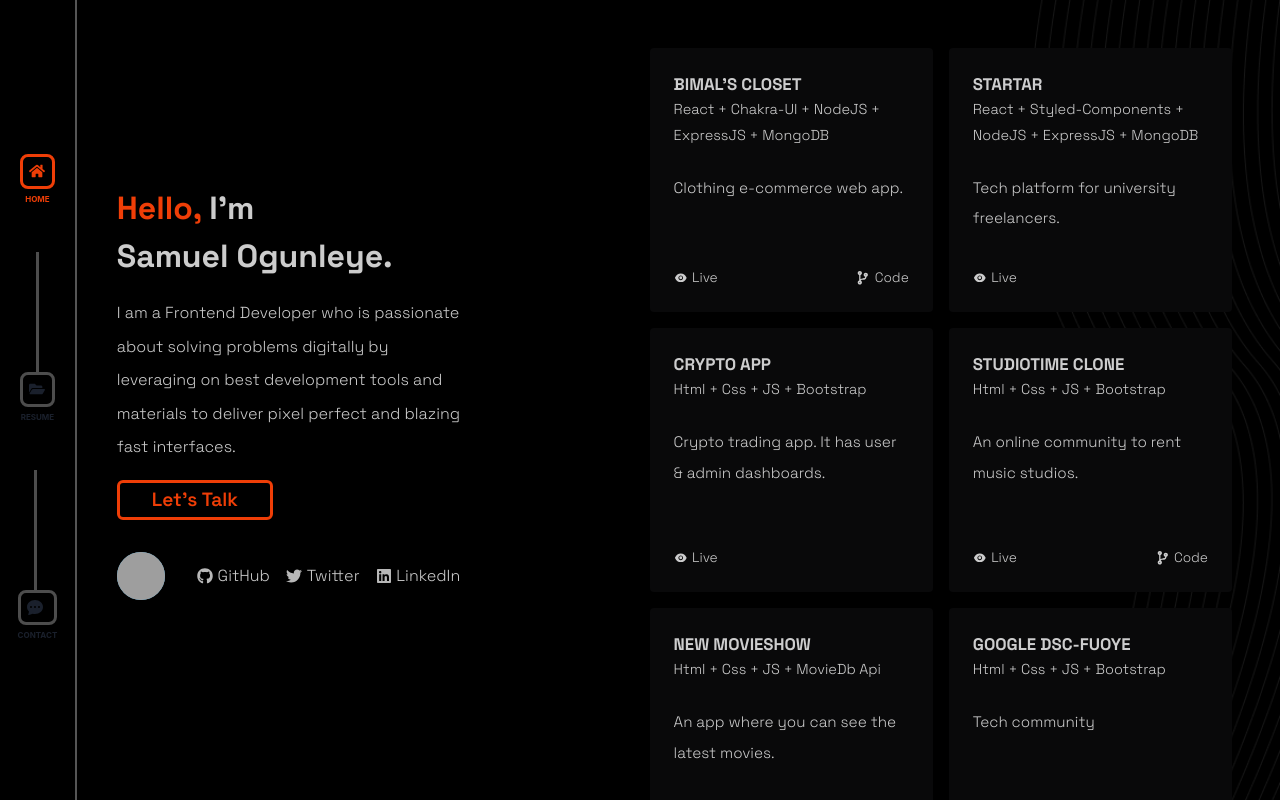
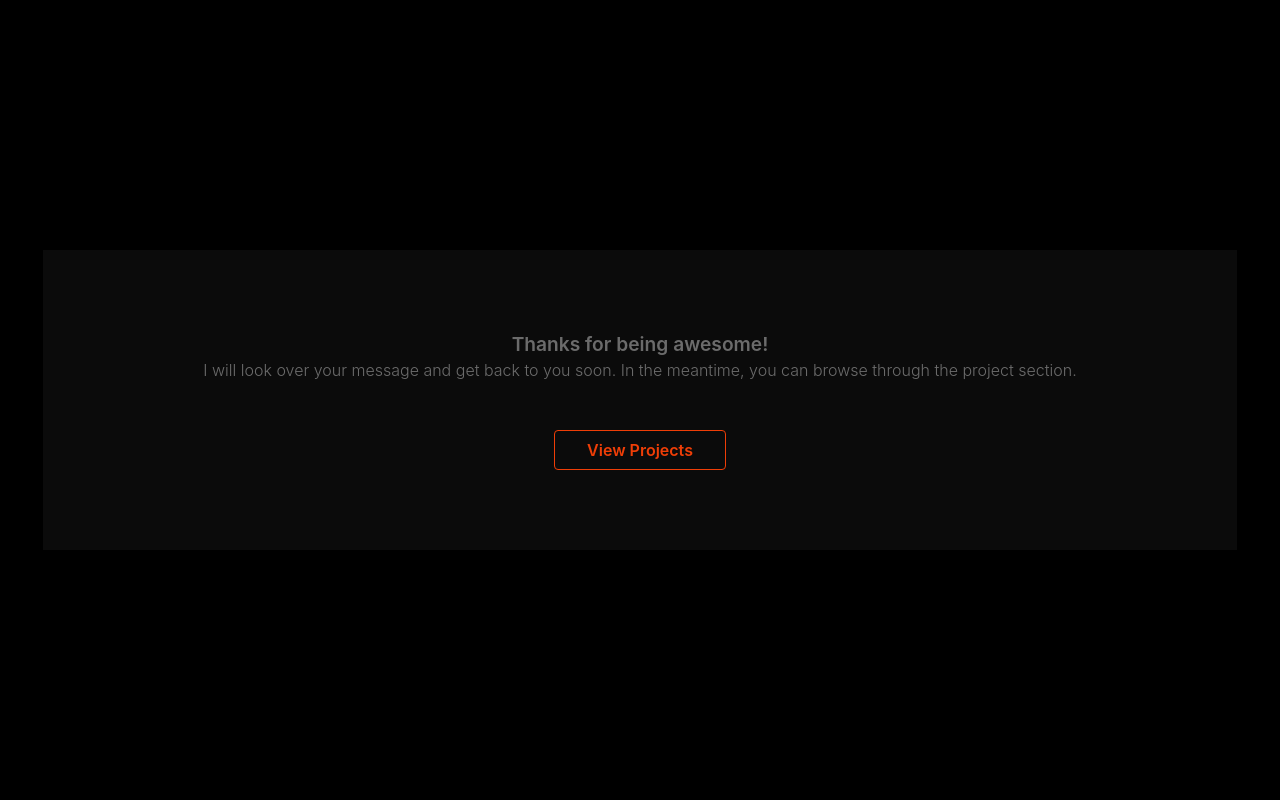
Before and after one commit to Sproff/sproff-portfolio, a React (Create React App) app: page /success in a window 1280 px wide. Before the commit this address led to /. Built offline with nearby package versions, Linux system fonts and the light colour scheme; grey boxes are pictures that could not be loaded.

Commit message:
made some fixes

```diff
--- a/package.json
+++ b/package.json
@@ -6,6 +6,7 @@
     "@chakra-ui/react": "^1.6.2",
     "@emotion/react": "^11",
     "@emotion/styled": "^11",
+    "@formspree/react": "^2.2.3",
     "@testing-library/jest-dom": "^5.11.4",
     "@testing-library/react": "^11.1.0",
     "@testing-library/user-event": "^12.1.10",
--- a/src/layouts/SideBar.jsx
+++ b/src/layouts/SideBar.jsx
@@ -40,10 +40,10 @@ export const SideBar = () => {
 						<Box cursor="pointer" position="relative">
 							<Box
 								position="absolute"
-								top={["-85px", "-85px", "-130px", "-120px"]}
+								top={["-85px", "-85px", "-130px", "-90px"]}
 								left="16px"
 								width="3px"
-								height={["85px", "85px", "130px", "120px"]}
+								height={["85px", "85px", "130px", "90px"]}
 								backgroundColor="rgba(255, 255, 255, 0.3)"
 								className="vertical_line"
 							/>
@@ -71,10 +71,10 @@ export const SideBar = () => {
 						<Box cursor="pointer" position="relative">
 							<Box
 								position="absolute"
-								top={["-85px", "-85px", "-130px", "-120px"]}
+								top={["-85px", "-85px", "-130px", "-90px"]}
 								left="16px"
 								width="3px"
-								height={["85px", "85px", "130px", "120px"]}
+								height={["85px", "85px", "130px", "90px"]}
 								backgroundColor="rgba(255, 255, 255, 0.3)"
 								className="vertical_line"
 							/>
--- a/src/pages/Contact.jsx
+++ b/src/pages/Contact.jsx
@@ -8,9 +8,18 @@ import {
 	Textarea,
 } from "@chakra-ui/react";
 import React from "react";
+import { Redirect } from "react-router-dom";
+
+import { useForm, ValidationError } from "@formspree/react";
 import { MainLayout } from "../layouts/MainLayout";
 
 export const Contact = () => {
+	const [submit, handleSubmit] = useForm("xyyljerr");
+
+	if (submit.succeeded) {
+		return <Redirect to="/success" />;
+	}
+
 	return (
 		<Box w="100%">
 			<MainLayout isMobile={true}>
@@ -26,14 +35,20 @@ export const Contact = () => {
 						borderRadius="4px"
 						width="100%"
 						padding="1.5rem"
-						marginBottom={["4.5rem", "4.3rem", "3rem", "3rem"]}
+						mb={["1.5rem", "1.5rem", "1.5rem", "1rem"]}
+						mt={["1.5rem", "1.5rem", "1.5rem", "1rem"]}
 					>
-						<FormControl id="name" isRequired>
-							<Box>
+						<FormControl
+							onSubmit={handleSubmit}
+							id="form"
+							isRequired
+							method="post"
+							as="form"
+						>
 							<Box>
 								<FormLabel>Name</FormLabel>
 								<Input
-										type="text"
+									type="name"
 									id="name"
 									aria-required="true"
 									required
@@ -48,6 +63,11 @@ export const Contact = () => {
 										borderColor: "#EF3E07",
 										boxShadow: "none",
 									}}
+								/>
+								<ValidationError
+									prefix="Name"
+									field="name"
+									errors={submit.errors}
 								/>
 							</Box>
 
@@ -69,11 +89,18 @@ export const Contact = () => {
 										boxShadow: "none",
 									}}
 								/>
+								<ValidationError
+									prefix="Email"
+									field="email"
+									errors={submit.errors}
+								/>
 							</Box>
 
 							<Box>
 								<FormLabel mt="2rem">Message</FormLabel>
 								<Textarea
+									id="message"
+									name="message"
 									border="1px solid rgba(255, 255, 255, 0.4)"
 									borderRadius="4px"
 									borderColor="1px solid rgba(255, 255, 255, 0.4)"
@@ -88,10 +115,17 @@ export const Contact = () => {
 										boxShadow: "none",
 									}}
 								/>
+								<ValidationError
+									prefix="Message"
+									field="message"
+									errors={submit.errors}
+								/>
 							</Box>
 
 							<Box>
 								<Button
+									type="submit"
+									disabled={submit.submitting}
 									mt="2rem"
 									width="100%"
 									textDecoration="uppercase"
@@ -115,9 +149,8 @@ export const Contact = () => {
 										color: "#fff",
 									}}
 								>
-										Submit
+									Send
 								</Button>
-								</Box>
 							</Box>
 						</FormControl>
 					</Box>
--- a/src/pages/Projects.jsx
+++ b/src/pages/Projects.jsx
@@ -19,7 +19,8 @@ export const Projects = () => {
 			<MainLayout isMobile={true}>
 				<Box
 					padding={["1.5rem", "1.5rem", "1.5rem", "3rem"]}
-					mb={["4.3rem", "4.3rem", "4.3rem", "1rem"]}
+					mb={["1.5rem", "1.5rem", "1.5rem", "1rem"]}
+					mt={["1.5rem", "1.5rem", "1.5rem", "1rem"]}
 				>
 					<SimpleGrid columns={["1", "1", "2", "2"]} spacing={4} zIndex="99">
 						{projects.map((project) => {
--- a/src/pages/Resume.jsx
+++ b/src/pages/Resume.jsx
@@ -3,7 +3,7 @@ import React from "react";
 import { BiDownload } from "react-icons/bi";
 import { MainLayout } from "../layouts/MainLayout";
 import { resume } from "../services/resume";
-import SamResume from "../assets/images/SAMUEL_OGUNLEYE.pdf";
+// import SamResume from "../assets/images/SAMUEL_OGUNLEYE.pdf";
 
 export const Resume = () => {
 	return (
@@ -14,6 +14,7 @@ export const Resume = () => {
 					spacing={4}
 					padding={["1.5rem", "1.5rem", "1.5rem", "3rem"]}
 					mb={["1.5rem", "1.5rem", "1.5rem", "1rem"]}
+					mt={["1.5rem", "1.5rem", "1.5rem", "1rem"]}
 				>
 					<Box
 						bgColor="#09090A"
@@ -22,7 +23,7 @@ export const Resume = () => {
 						borderRadius="4px"
 						width="100%"
 						padding="1.5rem"
-						marginBottom="3rem"
+						// marginBottom="3rem"
 					>
 						<Box>
 							<Box display="flex" justifyContent="space-between">
@@ -45,8 +46,8 @@ export const Resume = () => {
 								</Box>
 								<Box>
 									<a
-										href={SamResume}
-										download="sam-ogunleye-resume"
+										href="http://bit.ly/SAMUEL_OGUNLEYE_CV"
+										download="Samuel_Ogunleye_Resume"
 										isexternal="true"
 										style={{
 											boxShadow: "none",
--- /dev/null
+++ b/src/pages/SuccessMessage.jsx
@@ -0,0 +1,61 @@
+import React from "react";
+import { Box, Button, Text } from "@chakra-ui/react";
+import { Link } from "react-router-dom";
+
+export const SuccessMessage = () => {
+	return (
+		<Box w="100%" bgColor="#000" height="100vh" overflow="hidden">
+			<Box display="flex" justifyContent="center" alignItems="center" h="100vh">
+				<Box
+					background="rgba(204, 204, 204, 0.05)"
+					padding={["1rem", "1rem", "3rem", "4rem"]}
+				>
+					<Box
+						color="rgba(204, 204, 204, 0.5)"
+						textAlign="center"
+						padding={["0", "1rem 2rem", "1rem 6rem", "1rem 6rem"]}
+					>
+						<Text fontSize="1.2rem" fontWeight="600">
+							Thanks for being awesome!
+						</Text>
+						<Text fontWeight="300">
+							I will look over your message and get back to you soon. In the
+							meantime, you can browse through the project section.
+						</Text>
+					</Box>
+					<Box textAlign="center">
+						<Link to="/projects">
+							<Button
+								type="submit"
+								mt="2rem"
+								mb={["0", "1rem", "1rem", "1rem"]}
+								textDecoration="uppercase"
+								variant="outline"
+								borderColor="#EF3E07"
+								borderRadius="4px"
+								boxShadow="none"
+								color="#EF3E07"
+								fontSize="1rem"
+								padding="0 2rem"
+								_active={{
+									backgroundColor: "#EF3E07",
+								}}
+								_focus={{
+									boxShadow: "none",
+								}}
+								_hover={{
+									borderColor: "#EF3E07",
+									backgroundColor: "#EF3E07",
+									boxShadow: "none",
+									color: "#fff",
+								}}
+							>
+								View Projects
+							</Button>
+						</Link>
+					</Box>
+				</Box>
+			</Box>
+		</Box>
+	);
+};
--- a/src/routes/Routes.jsx
+++ b/src/routes/Routes.jsx
@@ -10,6 +10,7 @@ import { Home } from "../pages/Home";
 import { Contact } from "../pages/Contact";
 import { Resume } from "../pages/Resume";
 import { Projects } from "../pages/Projects";
+import { SuccessMessage } from "../pages/SuccessMessage";
 
 export function useMediaQuery(query) {
 	const [matches, setMatches] = useState(false);
@@ -38,6 +39,9 @@ function Routes() {
 		<Router>
 			<ChakraProvider>
 				<Switch>
+					<Route path="/success">
+						<SuccessMessage />
+					</Route>
 					<Route path="/contact">
 						<Contact />
 					</Route>
```
Also changed, not shown: 1 other file (tests, documents, lock files or other folders). Lines whose indentation alone changed are shown as unchanged.
